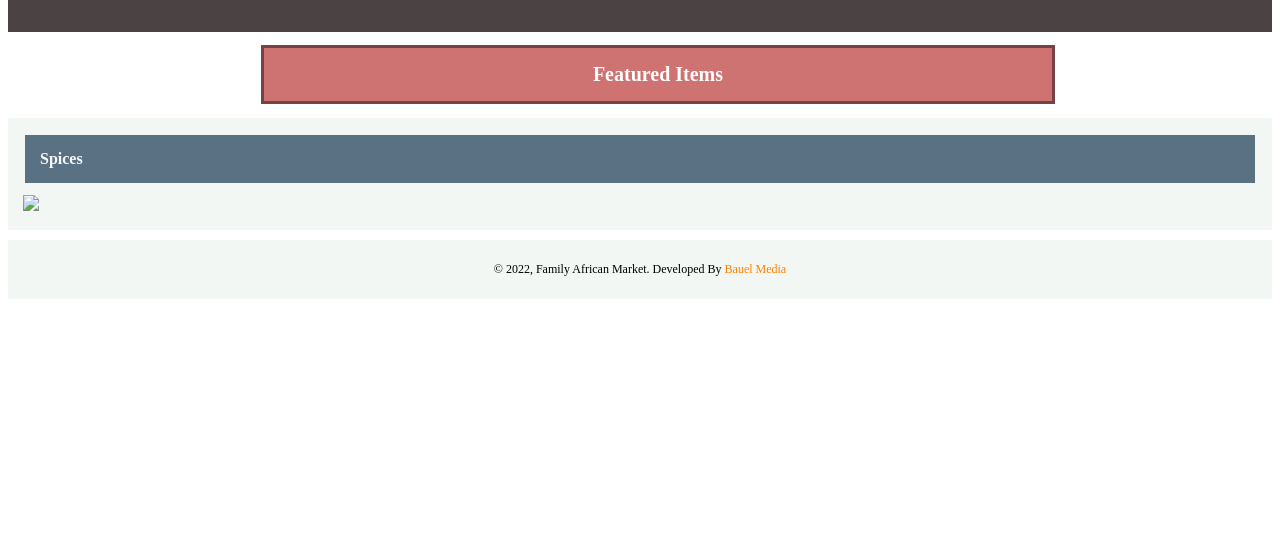
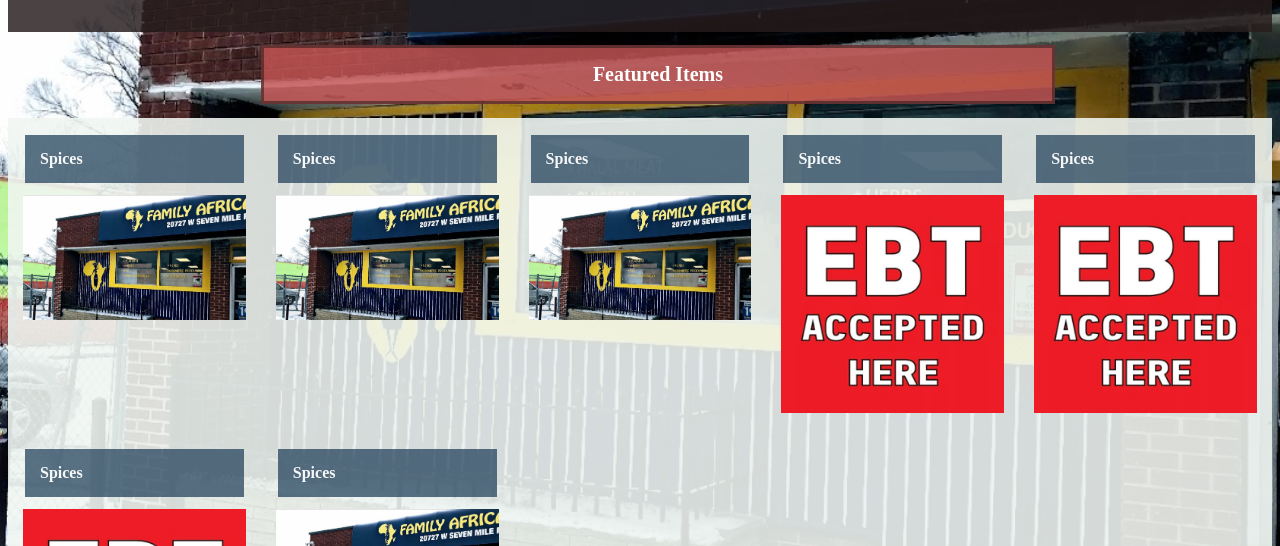
Before and after one commit to boubabaueel/african-village-market, a plain HTML site: page index.html in a window 1280 px wide. Shown: the part 254-800 px from the top of the page. Drawn offline with Linux system fonts and the light colour scheme.

Commit message:
added palce holder images

```diff
--- a/index.html
+++ b/index.html
@@ -42,7 +42,14 @@
 <div class="wrapper-h" >
     <h1 class="work">Featured Items</h1>
     <div class="img-w">
-     <div class="bo"><h4>Spices</h4><img src="img1.jpg"></div>
+     <div class="bo"><h4>Spices</h4><img src="home.jpg"></div>
+     <div class="bo"><h4>Spices</h4><img src="home.jpg"></div>
+     <div class="bo"><h4>Spices</h4><img src="home.jpg"></div>
+     <div class="bo"><h4>Spices</h4><img src="ebt.jpg"></div>
+     <div class="bo"><h4>Spices</h4><img src="ebt.jpg"></div>
+     <div class="bo"><h4>Spices</h4><img src="ebt.jpg"></div>
+     <div class="bo"><h4>Spices</h4><img src="home.jpg"></div>
+
 
      </div>
 
--- a/style.css
+++ b/style.css
@@ -65,7 +65,7 @@ h4{
        background-size: cover;
        background-repeat: no-repeat;
 
-       background-image: url(produce.jpg);
+       background-image: url(ebt.jpgs);
    }
    .nav-logo {
 
@@ -554,7 +554,7 @@ padding: 0 20px;}
     background-color: rgba(107, 103, 103, 0.524);
 }
 #home{
-    background-image: url(mar.jpg);
+    background-image: url(home.jpg);
     background-attachment:fixed;
     background-position: center;
     background-size: cover;
@@ -815,7 +815,7 @@ margin: 0px 0px 0px 100px;
     background-color: rgba(107, 103, 103, 0.749);
 }
 #home{
-    background-image: url(mar.jpg);
+    background-image: url(home.jpg);
     background-attachment:fixed;
     background-position: center;
     background-size: cover;
```
Also changed, not shown: service.html (+3 -3 lines), ebt.jpg (added).
